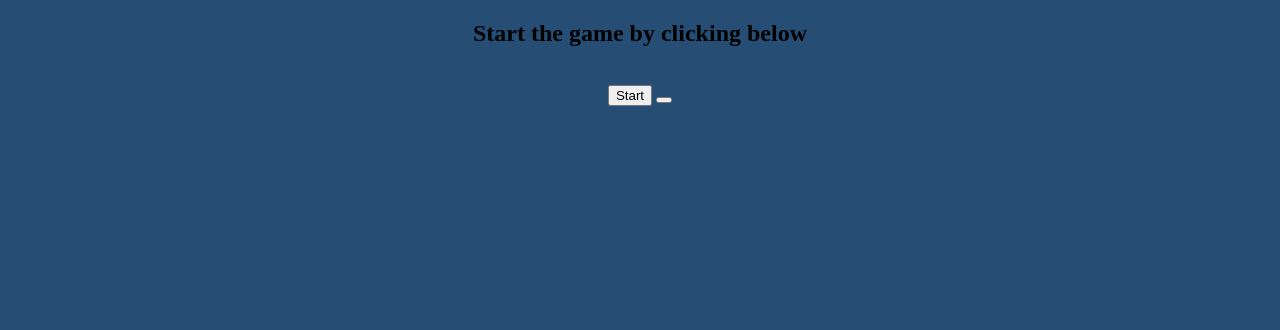
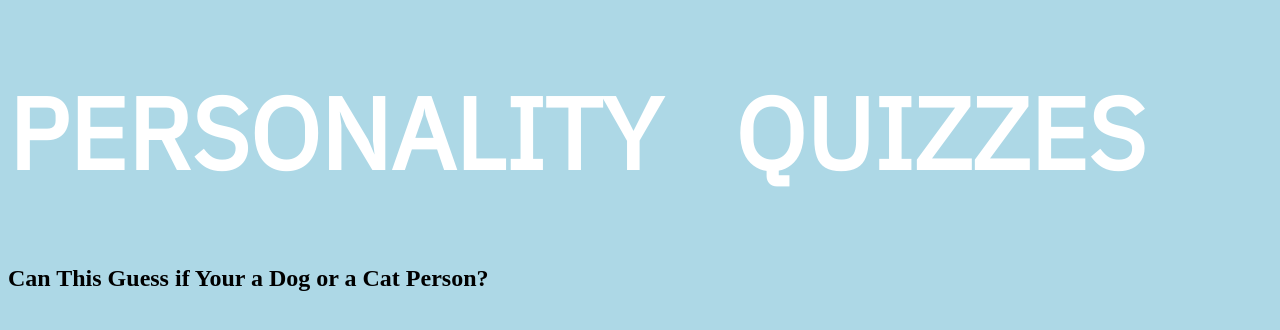
Before and after one commit to sofia8407/Cashed-out, a plain HTML site: page index.html in a window 1280 px wide. Drawn offline with nearby package versions, Linux system fonts and the light colour scheme.

Commit message:
The Js
Javascript

```diff
--- a/index.html
+++ b/index.html
@@ -1,33 +1,14 @@
 <!DOCTYPE html>
 <html>
 <head>
+  <link rel="stylesheet" href="styles.css">
   <meta charset="utf-8">
   <meta name="viewport" content="width=device-width">
-  <title>Game</title>
-  <script src="https://ajax.googleapis.com/ajax/libs/jquery/3.2.1/jquery.min.js"></script>
-  <style>
-  body{
-    background-color: #264d73;
-
-    }
-  </style>
+<link href="https://fonts.googleapis.com/css?family=IBM+Plex+Sans" rel="stylesheet">
+  <title>Personality Quizes</title>
 </head>
-<center>
 <body>
-<h2 id="question"> Start the game by clicking below </h2>
-<br>
-<button id="one"> Start </button>
-<button id="two"></button>
-<br>
-<p id="money"></p>
-
-<script>
-$("#one").click(function(){
-});
-var money = 1000;
-var day= 0;
-Document.getElementById('money').innerHTML = "$" + money;
-
-</script>
+<h1> PERSONALITY QUIZZES </h1>
+<h2> Can This Guess if Your a Dog or a Cat Person? </h2>
 </body>
 </html>
--- /dev/null
+++ b/styles.css
@@ -0,0 +1,10 @@
+body {
+    background-color: lightblue;
+}
+ h1 {
+color: white;
+word-spacing: 50px;
+font-size: 100px;
+font-family: 'IBM Plex Sans', sans-serif;
+
+ }
```
Also changed, not shown: scripts.js (added).
